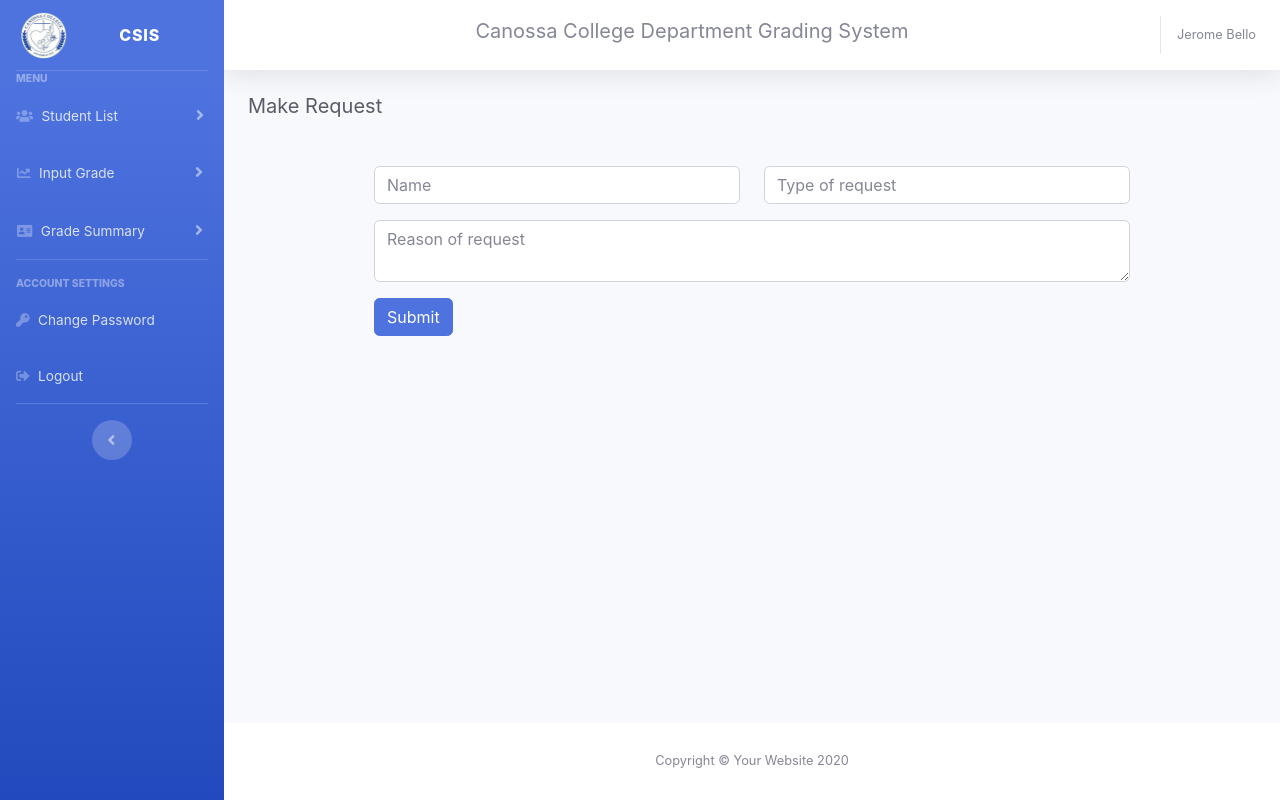
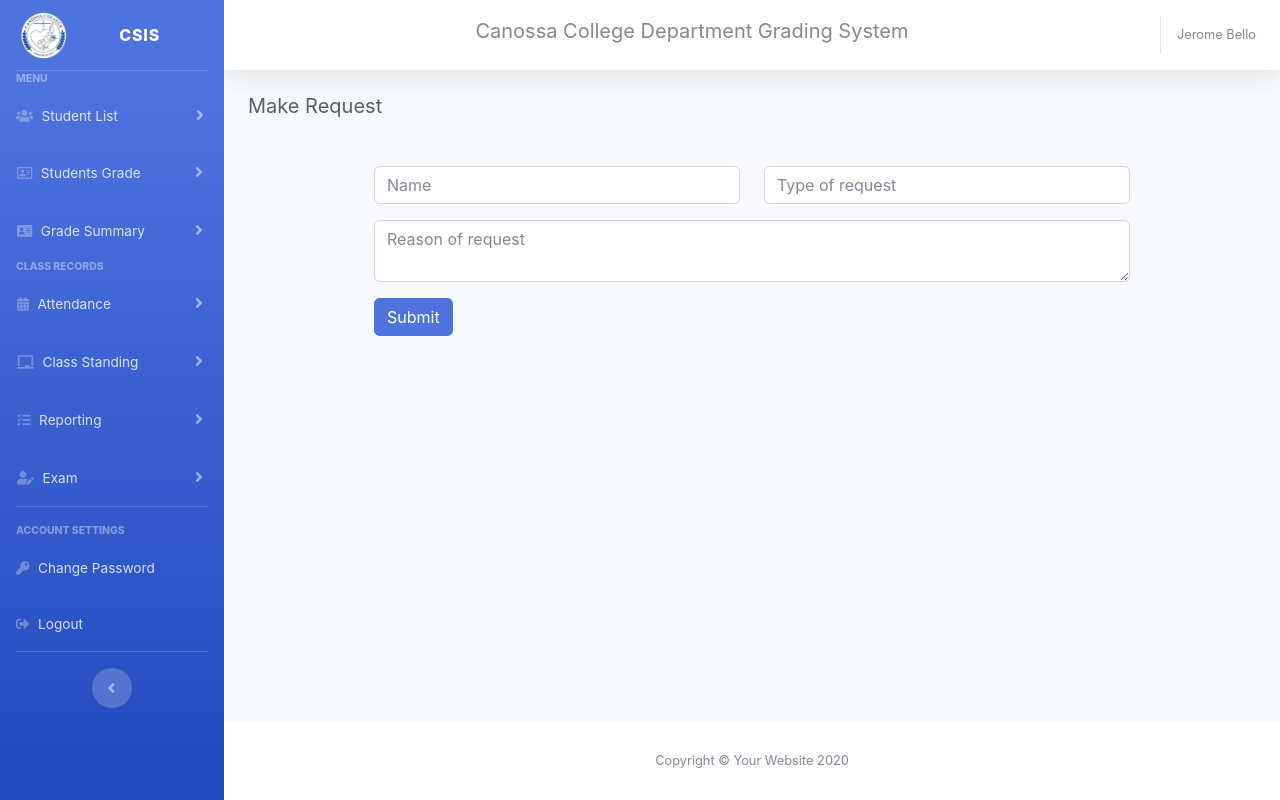
Before and after one commit to skillar143/CSIS_vnl_v, a PHP site: page /teacher/request.teacher.php in a window 1280 px wide. Run offline with PHP 8.4, Linux system fonts and the light colour scheme; a user stored in the database is signed in; data comes from the database, SQL or seed files in the repository; some libraries are stand-ins or nearby versions.

Commit message:
computation

```diff
--- a/layout/_topbar.layout.php
+++ b/layout/_topbar.layout.php
@@ -36,7 +36,7 @@
 </ul>
    <!-- Divider -->
     <div class="topbar-divider d-none d-sm-block"></div>
-    <span class="mr-2 d-none d-lg-inline text-gray-600 small">
+    <span class="mr-2 d-none d-lg-inline text-gray-600 ">
         <?php
             include_once '../database/dbconnection.db.php';
             $id = $_SESSION['user_id'];
--- a/teacherlayout/_sidebar.tlayout.php
+++ b/teacherlayout/_sidebar.tlayout.php
@@ -1,4 +1,3 @@
-
 <ul class="navbar-nav bg-gradient-primary sidebar sidebar-dark accordion" id="accordionSidebar">
 
     <!-- Sidebar - Brand -->
@@ -27,7 +26,8 @@
             <i class="fas fa-users"></i>
             <span>Student List</span>
         </a>
-                <div id="collapsestudentlist" class="collapse" aria-labelledby="headingstudentlist" data-parent="#accordionSidebar">
+        <div id="collapsestudentlist" class="collapse" aria-labelledby="headingstudentlist"
+            data-parent="#accordionSidebar">
             <div class="bg-white py-2 collapse-inner rounded">
                 <h6 class="collapse-header">Subjects:</h6>
                 <?php
@@ -46,12 +46,13 @@
     </li>
 
     <li class="nav-item">
-                <button class="nav-link collapsed btn btn" disabled="disabled" id="gradingBtn" href="#" data-toggle="collapse" data-target="#collapseinputgrade"
-                    aria-expanded="true" aria-controls="collapseTwo">
-                    <i class="fas fa-chart-line"></i>
-                    <span>Input Grade</span>
+        <button class="nav-link collapsed btn btn" disabled="disabled" id="gradingBtn" href="#" data-toggle="collapse"
+            data-target="#collapseinputgrade" aria-expanded="true" aria-controls="collapseTwo">
+            <i class="far fa-address-card"></i>
+            <span>Students Grade</span>
         </button>
-                <div id="collapseinputgrade" class="collapse" aria-labelledby="headinginputgrade" data-parent="#accordionSidebar">
+        <div id="collapseinputgrade" class="collapse" aria-labelledby="headinginputgrade"
+            data-parent="#accordionSidebar">
             <div class="bg-white py-2 collapse-inner rounded">
                 <h6 class="collapse-header">Subjects:</h6>
                 <?php
@@ -70,12 +71,13 @@
     </li>
 
     <li class="nav-item">
-                <button class="nav-link collapsed btn btn" disabled="disabled" id="summaryBtn" href="#" data-toggle="collapse" data-target="#collapsegradesummary"
-                    aria-expanded="true" aria-controls="collapseTwo">
+        <button class="nav-link collapsed btn btn" disabled="disabled" id="summaryBtn" href="#" data-toggle="collapse"
+            data-target="#collapsegradesummary" aria-expanded="true" aria-controls="collapseTwo">
             <i class="fas fa-address-card"></i>
             <span>Grade Summary</span>
         </button>
-                <div id="collapsegradesummary" class="collapse" aria-labelledby="headinggradesummary" data-parent="#accordionSidebar">
+        <div id="collapsegradesummary" class="collapse" aria-labelledby="headinggradesummary"
+            data-parent="#accordionSidebar">
             <div class="bg-white py-2 collapse-inner rounded">
                 <h6 class="collapse-header">Subjects:</h6>
                 <?php
@@ -93,6 +95,115 @@
         </div>
     </li>
 
+    <div class="sidebar-heading">
+        Class Records
+    </div>
+<!-- attendance -->
+    <li class="nav-item">
+        <button class="nav-link collapsed btn btn"  href="#" data-toggle="collapse"
+            data-target="#collapseattendance" aria-expanded="true" aria-controls="collapseTwo">
+            <i class="fas fa-calendar-alt"></i>
+            <span>Attendance</span>
+        </button>
+        <div id="collapseattendance" class="collapse" aria-labelledby="headinginputgrade"
+            data-parent="#accordionSidebar">
+            <div class="bg-white py-2 collapse-inner rounded">
+                <h6 class="collapse-header">Subjects:</h6>
+                <?php
+                    include_once '../database/dbconnection.db.php';
+                    $tid = $_SESSION['user_id'];
+                    $sql = "SELECT * from subjects where teacher_id = '$tid'";
+                    $result = $conn-> query($sql);
+                    if($result-> num_rows > 0 ){
+                        while($row = $result-> fetch_assoc()){
+                            echo "<a class='collapse-item' href='../teacher/attendance.teacher.php?sub=$row[description]'>".$row['subcode']."-(".$row['description'].")</a>";
+                        }
+                    }
+                ?>
+            </div>
+        </div>
+    </li>
+
+<!-- class standing -->
+
+<li class="nav-item">
+        <button class="nav-link collapsed btn btn"  href="#" data-toggle="collapse"
+            data-target="#collapseclassstanding" aria-expanded="true" aria-controls="collapseTwo">
+            <i class="fas fa-chalkboard"></i>
+            <span>Class Standing</span>
+        </button>
+        <div id="collapseclassstanding" class="collapse" aria-labelledby="headinginputgrade"
+            data-parent="#accordionSidebar">
+            <div class="bg-white py-2 collapse-inner rounded">
+                <h6 class="collapse-header">Subjects:</h6>
+                <?php
+                    include_once '../database/dbconnection.db.php';
+                    $tid = $_SESSION['user_id'];
+                    $sql = "SELECT * from subjects where teacher_id = '$tid'";
+                    $result = $conn-> query($sql);
+                    if($result-> num_rows > 0 ){
+                        while($row = $result-> fetch_assoc()){
+                            echo "<a class='collapse-item' href='../teacher/CS.teacher.php?sub=$row[description]'>".$row['subcode']."-(".$row['description'].")</a>";
+                        }
+                    }
+                ?>
+            </div>
+        </div>
+    </li>
+
+<!-- reporting -->
+
+
+    <li class="nav-item">
+        <button class="nav-link collapsed btn btn"  href="#" data-toggle="collapse"
+            data-target="#collapseactivity" aria-expanded="true" aria-controls="collapseTwo">
+            <i class="fas fa-tasks"></i>
+            <span>Reporting</span>
+        </button>
+        <div id="collapseactivity" class="collapse" aria-labelledby="headinginputgrade"
+            data-parent="#accordionSidebar">
+            <div class="bg-white py-2 collapse-inner rounded">
+                <h6 class="collapse-header">Subjects:</h6>
+                <?php
+                    include_once '../database/dbconnection.db.php';
+                    $tid = $_SESSION['user_id'];
+                    $sql = "SELECT * from subjects where teacher_id = '$tid'";
+                    $result = $conn-> query($sql);
+                    if($result-> num_rows > 0 ){
+                        while($row = $result-> fetch_assoc()){
+                            echo "<a class='collapse-item' href='../teacher/reporting.teacher.php?sub=$row[description]'>".$row['subcode']."-(".$row['description'].")</a>";
+                        }
+                    }
+                ?>
+            </div>
+        </div>
+    </li>
+<!-- exam -->
+    <li class="nav-item">
+        <button class="nav-link collapsed btn btn" href="#" data-toggle="collapse"
+            data-target="#collapseexam" aria-expanded="true" aria-controls="collapseTwo">
+            <i class="fas fa-user-edit"></i>
+            <span>Exam</span>
+        </button>
+        <div id="collapseexam" class="collapse" aria-labelledby="headinggradesummary"
+            data-parent="#accordionSidebar">
+            <div class="bg-white py-2 collapse-inner rounded">
+                <h6 class="collapse-header">Subjects:</h6>
+                <?php
+                    include_once '../database/dbconnection.db.php';
+                    $tid = $_SESSION['user_id'];
+                    $sql = "SELECT * from subjects where teacher_id = '$tid'";
+                    $result = $conn-> query($sql);
+                    if($result-> num_rows > 0 ){
+                        while($row = $result-> fetch_assoc()){
+                            echo "<a class='collapse-item' href='../teacher/exam.teacher.php?sub=$row[description]'>".$row['subcode']."-(".$row['description'].")</a>";
+                        }
+                    }
+                ?>
+            </div>
+        </div>
+    </li>
+
 
     <!-- Divider -->
     <hr class="sidebar-divider">
@@ -102,7 +213,7 @@
 
     <li class="nav-item">
         <a class="nav-link" href="../teacher/changepass.teacher.php" ">
-        <i class="fas fa-key"></i>
+        <i class=" fas fa-key"></i>
             <span>Change Password</span></a>
     </li>
 
--- a/teacherlayout/footer.tlayout.php
+++ b/teacherlayout/footer.tlayout.php
@@ -20,6 +20,7 @@
     <script src="../assets/vendor/jquery-easing/jquery.easing.min.js"></script>
     <!-- Custom scripts for all pages-->
     <script src="../assets/js/sb-admin-2.min.js"></script>
+
 
     <script src="https://cdn.datatables.net/1.10.24/js/jquery.dataTables.min.js"></script>
 <script src="https://cdn.datatables.net/1.10.24/js/dataTables.bootstrap4.min.js"></script>
--- a/teacherlayout/head.tlayout.php
+++ b/teacherlayout/head.tlayout.php
@@ -4,10 +4,20 @@
     <link rel="icon" href="../assets/img/logo.png" >
     <!-- Custom fonts for this template-->
     <link href="../assets/vendor/fontawesome-free/css/all.min.css" rel="stylesheet" type="text/css">
+
     <link href="../assets/css/font.css" rel="stylesheet">
     <!-- Custom styles for this template-->
+
     <link href="../assets/css/sb-admin-2.min.css" rel="stylesheet">
+
     <link rel="stylesheet" href="https://cdn.datatables.net/1.10.24/css/dataTables.bootstrap4.min.css">
+
+
+
+<!-- Scripts -->
+<script  src="assets/js/app.js" defer></script>
+
+
 <!-- end of header -->
 
 <!-- page content -->
@@ -15,7 +25,10 @@
     <div id="wrapper">
         <!-- Sidebar -->
 
-        <?php include "_sidebar.tlayout.php" ?>
+<?php include "_sidebar.tlayout.php" ?>
+
+
+
         <!-- End of Sidebar -->
         <!-- Content Wrapper -->
         <div id="content-wrapper" class="d-flex flex-column">
```
Also changed, not shown: teacher/CS.teacher.php (added, +68 -0 lines), teacher/attendance.teacher.php (added, +68 -0 lines), teacher/exam.teacher.php (added, +68 -0 lines), teacher/reporting.teacher.php (added, +68 -0 lines). Lines whose indentation alone changed are shown as unchanged.
